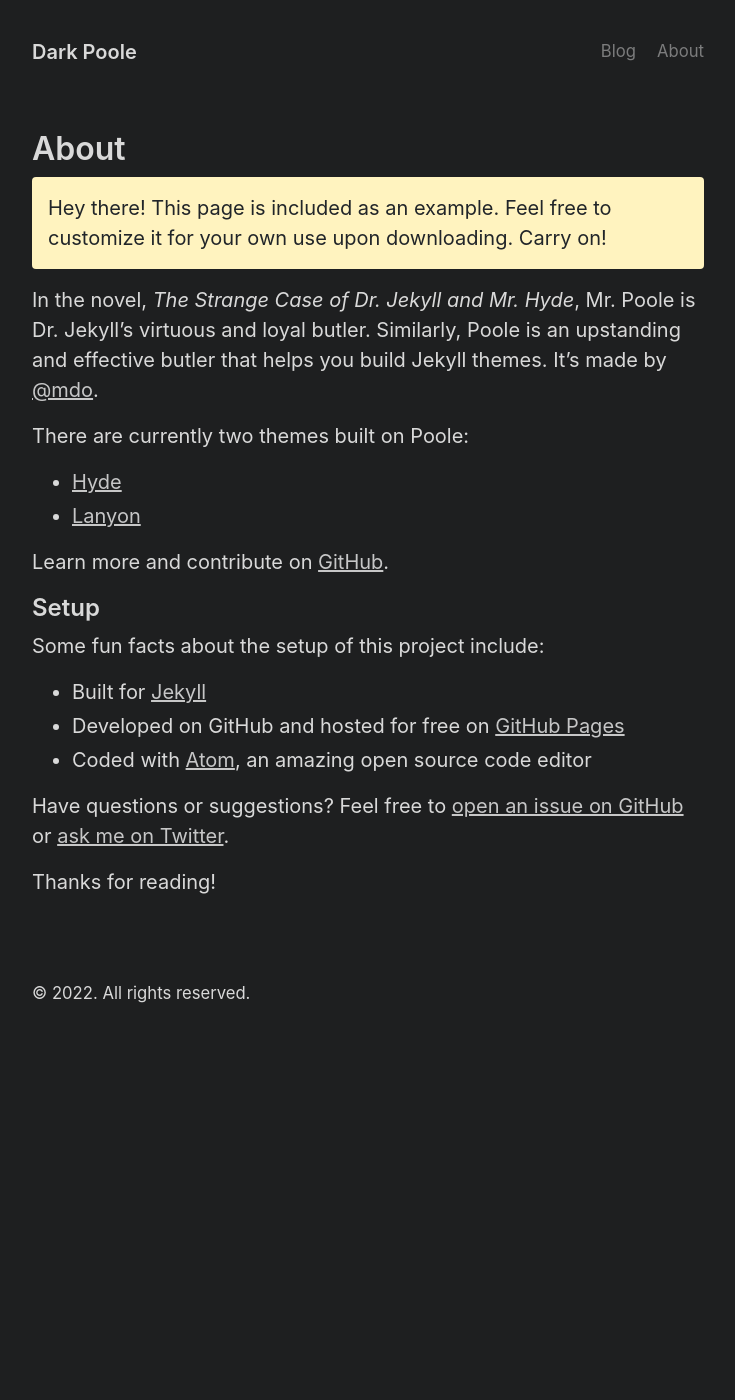
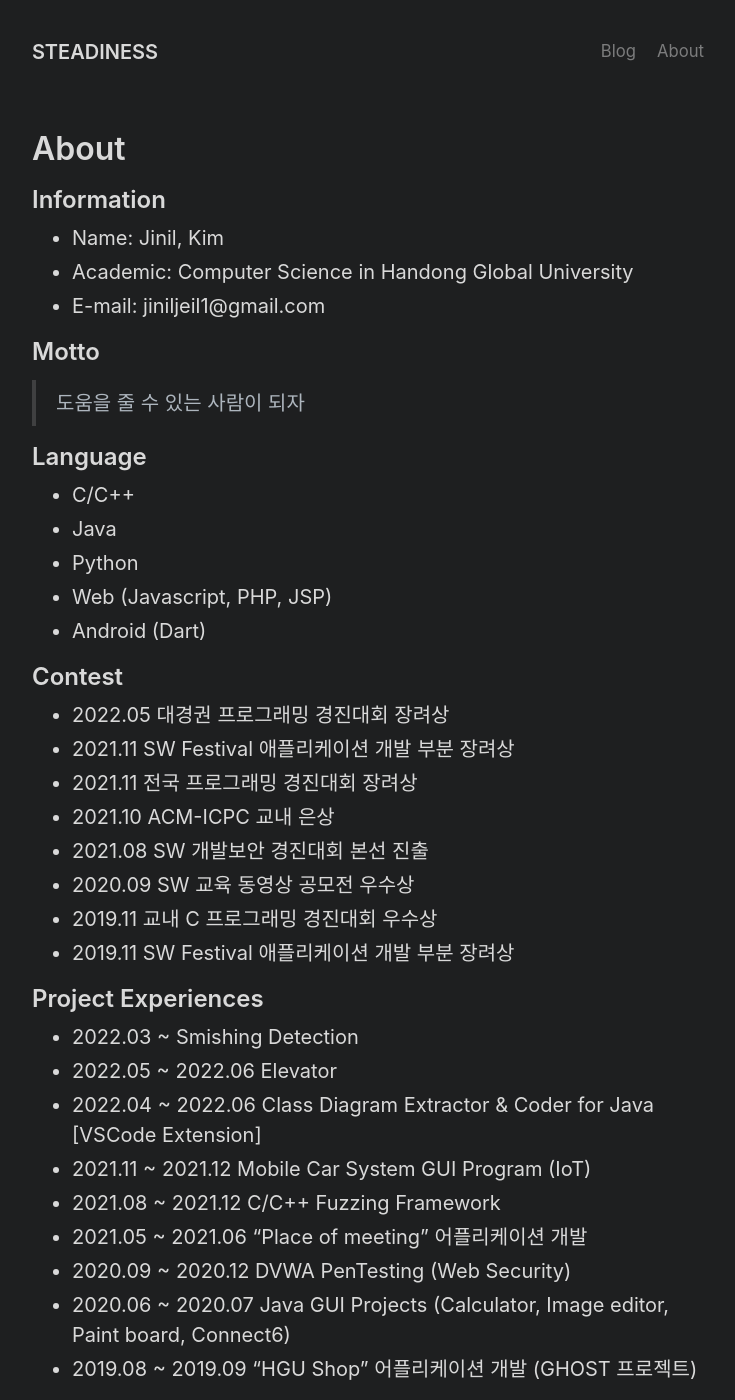
Before and after one commit to jiniljeil/jiniljeil.github.io, a Jekyll site: the page built from about.md, in a window 1280 px wide and 1400 px high. Shown: the whole window, without its empty margins (272-1007 px from the left). Built offline with Jekyll 4.4.1, drawn with Linux system fonts in a browser that asks for light colours; some of the changed text lies outside the part shown.

Commit message:
about update

```diff
--- a/_config.yml
+++ b/_config.yml
@@ -1,5 +1,5 @@
 # Setup
-title: Dark Poole
+title: STEADINESS
 url: http://jiniljeil.github.io/
 paginate: 1
 baseurl: ""
--- a/about.md
+++ b/about.md
@@ -3,27 +3,57 @@ layout: page
 title: About
 ---
 
-<p class="message">
-  Hey there! This page is included as an example. Feel free to customize it for your own use upon downloading. Carry on!
-</p>
+## Information
+- Name: Jinil, Kim
+- Academic: Computer Science in Handong Global University
+- E-mail: jiniljeil1@gmail.com
 
-In the novel, *The Strange Case of Dr. Jekyll and Mr. Hyde*, Mr. Poole is Dr. Jekyll's virtuous and loyal butler. Similarly, Poole is an upstanding and effective butler that helps you build Jekyll themes. It's made by [@mdo](https://twitter.com/mdo).
+## Motto
+> 도움을 줄 수 있는 사람이 되자
 
-There are currently two themes built on Poole:
+## Language
+- C/C++
+- Java
+- Python
+- Web (Javascript, PHP, JSP)
+- Android (Dart)
 
-- [Hyde](https://hyde.getpoole.com)
-- [Lanyon](https://lanyon.getpoole.com)
+## Contest
+- 2022.05 대경권 프로그래밍 경진대회 장려상
+- 2021.11 SW Festival 애플리케이션 개발 부분 장려상
+- 2021.11 전국 프로그래밍 경진대회 장려상
+- 2021.10 ACM-ICPC 교내 은상
+- 2021.08 SW 개발보안 경진대회 본선 진출
+- 2020.09 SW 교육 동영상 공모전 우수상
+- 2019.11 교내 C 프로그래밍 경진대회 우수상
+- 2019.11 SW Festival 애플리케이션 개발 부분 장려상
 
-Learn more and contribute on [GitHub](https://github.com/poole).
+## Project Experiences
+- 2022.03 ~ 		Smishing Detection
+- 2022.05 ~ 2022.06 Elevator
+- 2022.04 ~ 2022.06 Class Diagram Extractor & Coder for Java [VSCode Extension]
+- 2021.11 ~ 2021.12 Mobile Car System GUI Program (IoT)
+- 2021.08 ~ 2021.12 C/C++ Fuzzing Framework
+- 2021.05 ~ 2021.06 "Place of meeting" 어플리케이션 개발
+- 2020.09 ~ 2020.12 DVWA PenTesting (Web Security)
+- 2020.06 ~ 2020.07 Java GUI Projects (Calculator, Image editor, Paint board, Connect6)
+- 2019.08 ~ 2019.09 "HGU Shop" 어플리케이션 개발 (GHOST 프로젝트)
 
-## Setup
-
-Some fun facts about the setup of this project include:
-
-- Built for [Jekyll](https://jekyllrb.com)
-- Developed on GitHub and hosted for free on [GitHub Pages](https://pages.github.com)
-- Coded with [Atom](https://atom.io), an amazing open source code editor
-
-Have questions or suggestions? Feel free to [open an issue on GitHub](https://github.com/poole/poole/issues/new) or [ask me on Twitter](https://twitter.com/mdo).
-
-Thanks for reading!
+## Timeline
+- 2022.07 GHOST GBC 보안 매니저
+- 2022.03 ~ 2022.06 데이터 구조 TA
+- 2022.01 GHOST GBC 보안 매니저
+- 2022.09 ~ 2022.12 C 프로그래밍 실습 TA
+- 2022.09 ~ 2022.12 SW 교육 봉사 경주고
+- 2021.07 GHOST GBC 보안 매니저
+- 2021.07 xv6 Kernal Study 참여
+- 2021.03 ~ 2021.06 GHOST 회장
+- 2021.03 ~ 2021.06 GHOST 보안 프로젝트 매니저
+- 2021.12 ~ 2021.01 S-Lab Study 참여
+- 2020.09 ~ 2020.12 앱 프로그래밍 TA
+- 2020.09 ~ 2020.12 GHOST 보안 프로젝트 매니저
+- 2020.06 ~ 2020.07 Java GUI Programming Camp 참여
+- 2019.12 C 프로그래밍 심화 캠프 참여
+- 2019.06 ~ 2019.08 GBC (Ghost Basic Course) 참여
+- 2019.03 전산 동아리 GHOST
+- 2019.03 한동대학교 입학
--- a/index.html
+++ b/index.html
@@ -19,6 +19,7 @@ title: Home
   {% endfor %}
 </div>
 
+<!--
 <div class="pagination">
   {% if paginator.next_page %}
     <a class="pagination-item older" href="{{ paginator.next_page_path | relative_url }}">Older</a>
@@ -31,3 +32,4 @@ title: Home
     <span class="pagination-item newer">Newer</span>
   {% endif %}
 </div>
+-->
```
